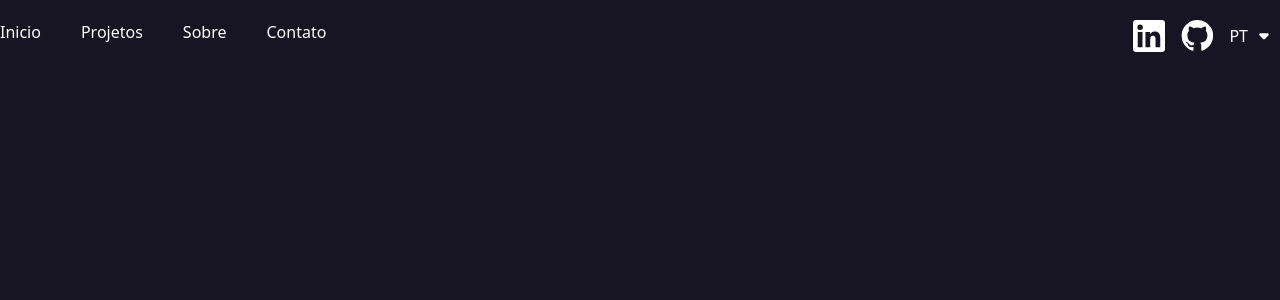
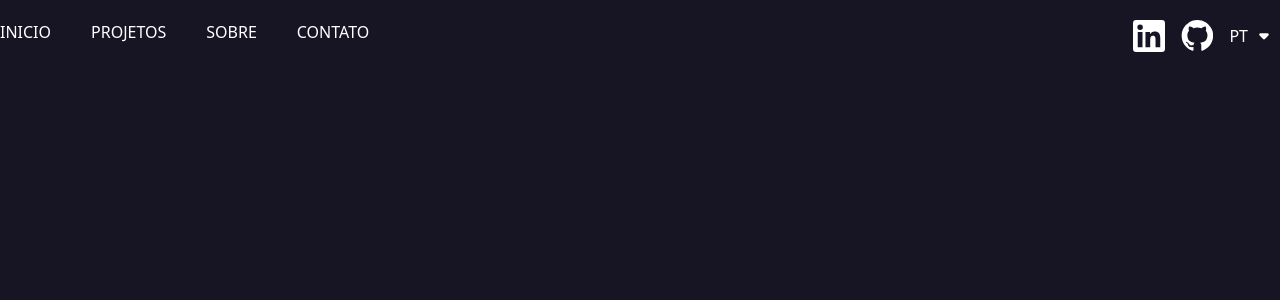
Before and after one commit to filipesvb/my-portfolio, a React (Vite) app: page / in a window 1280 px wide. Shown: the top 300 px of the page. Built offline with nearby package versions, Linux system fonts and the light colour scheme.

Commit message:
fix: fixing list key problems in menu and socials-list

```diff
--- a/index.html
+++ b/index.html
@@ -4,7 +4,7 @@
     <meta charset="UTF-8" />
     <link rel="icon" type="image/svg+xml" href="/vite.svg" />
     <meta name="viewport" content="width=device-width, initial-scale=1.0" />
-    <title>my-portfolio</title>
+    <title>Filipe Vilas Bôas</title>
   </head>
   <body>
     <div id="root"></div>
--- a/src/components/Header/components/Menu/index.jsx
+++ b/src/components/Header/components/Menu/index.jsx
@@ -1,22 +1,20 @@
 import { Link } from 'react-router';
 import ListItem from '../ListItem';
+
+const menuOptions = ['PROJETOS', 'SOBRE', 'CONTATO'];
 
 const Menu = () => {
   return (
     <nav className="">
-      <ul className="flex gap-10">
-        <ListItem>
-          <Link to={'/'}>Inicio</Link>
+      <ul className=  "flex gap-10">
+        <ListItem key={'inicio'}>
+          <Link to={`/`}>INICIO</Link>
         </ListItem>
-        <ListItem>
-          <Link to={'/projetos'}>Projetos</Link>
-        </ListItem>
-        <ListItem>
-          <Link to={'/sobre'}>Sobre</Link>
-        </ListItem>
-        <ListItem>
-          <Link to={'/contato'}>Contato</Link>
-        </ListItem>
+        {menuOptions.map((opt, i) => (
+          <ListItem key={i}>
+            <Link to={`/${opt.toLowerCase()}`}>{opt}</Link>
+          </ListItem>)
+        )}
       </ul>
     </nav>
   );
--- a/src/components/Header/components/SocialList/index.jsx
+++ b/src/components/Header/components/SocialList/index.jsx
@@ -3,10 +3,10 @@ import Github from '../../../icons/GithubIcon';
 
 const SocialList = () => {
   return (
-    <ul className="flex gap-4">
+    <div className="flex gap-4">
       <Linkedin />
       <Github />
-    </ul>
+    </div>
   );
 };
 
```
